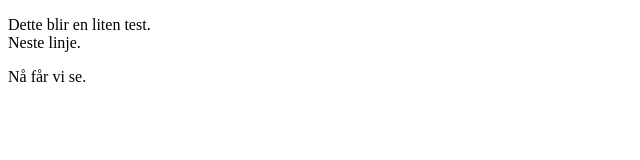
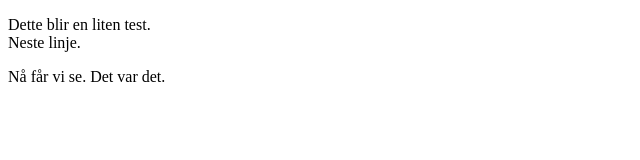
Before and after one commit to terjeidlandCD/kode1, a plain HTML site: page index.html in a window 1280 px wide. Shown: the full height of the page, 0-640 px from the left. Drawn offline with Linux system fonts and the light colour scheme.

Commit message:
Redigert teksten litt.
Signed-off-by: TerjeIdland <terje.idland@gmail.com>

```diff
--- a/index.html
+++ b/index.html
@@ -6,7 +6,7 @@
 </head>
 <body>
 <p id ="parSetn">Dette blir en liten test. </p>
-<p>Nå får vi se.  </p>
+<p>Nå får vi se.   Det var det.</p>
 
 <script>
     var parSetn = document.getElementById("parSetn");
```
